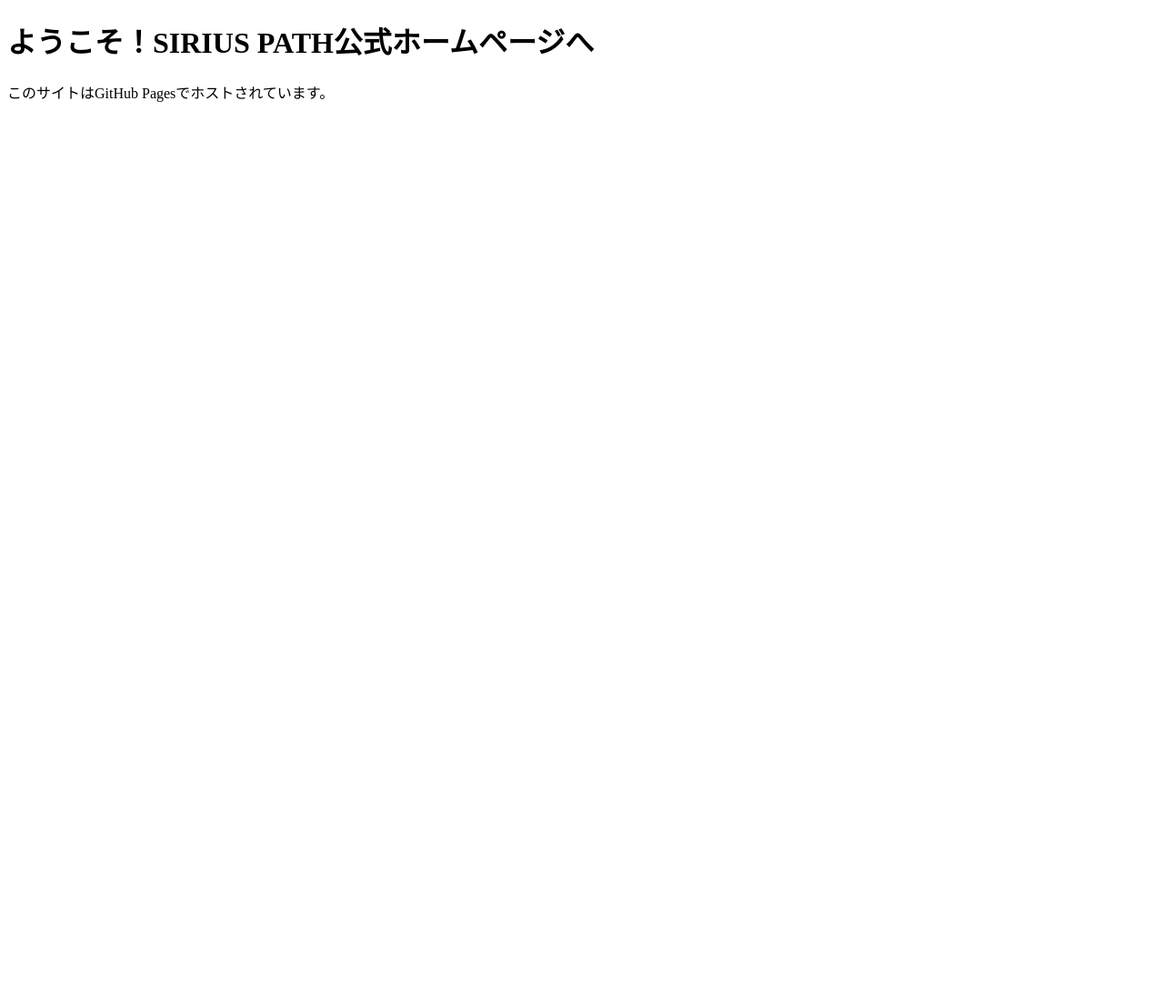
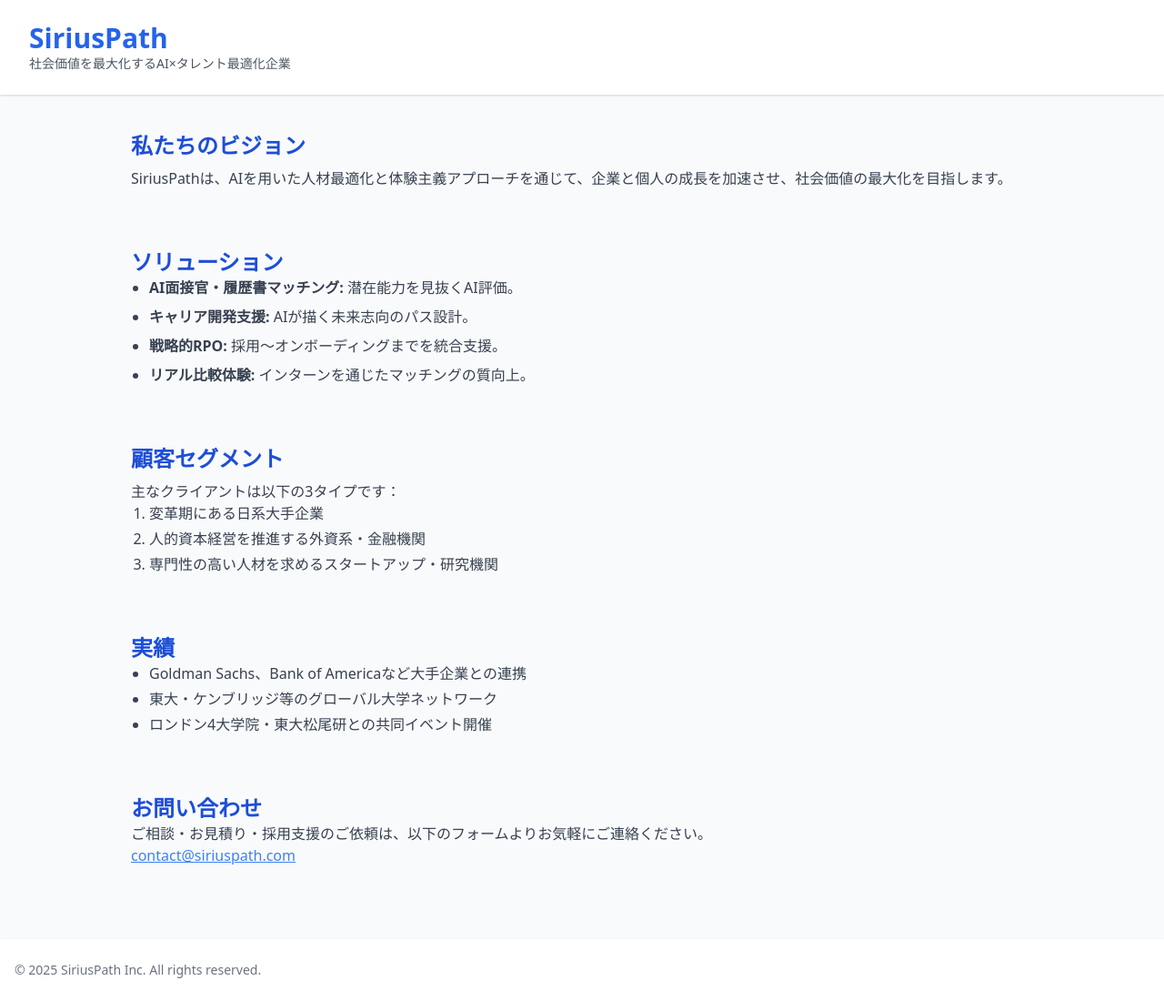
Before and after one commit to kasumi7777/kasumi7777-.github.io, a plain HTML site: page index.html in a window 1280 px wide. Shown: the whole page at 91% size. Before the commit the page ends 800 px from the top, so only its background shows below. Drawn offline with nearby package versions, Linux system fonts and the light colour scheme.

Commit message:
index.html を更新

```diff
--- a/index.html
+++ b/index.html
@@ -1,11 +1,68 @@
 <!DOCTYPE html>
 <html lang="ja">
 <head>
-  <meta charset="UTF-8">
-  <title>SIRIUS PATH公式サイト</title>
+  <meta charset="UTF-8" />
+  <meta name="viewport" content="width=device-width, initial-scale=1.0" />
+  <title>SiriusPath | AI×人材最適化の未来へ</title>
+  <meta name="description" content="AIと人材戦略を融合した統合型ソリューションで、企業と個人の持続的成長を実現するSiriusPathの公式サイト。" />
+  <link rel="stylesheet" href="https://cdn.jsdelivr.net/npm/tailwindcss@2.2.19/dist/tailwind.min.css" />
 </head>
-<body>
-  <h1>ようこそ！SIRIUS PATH公式ホームページへ</h1>
-  <p>このサイトはGitHub Pagesでホストされています。</p>
+<body class="bg-gray-50 text-gray-800">
+  <header class="bg-white shadow">
+    <div class="max-w-7xl mx-auto py-6 px-4 sm:px-6 lg:px-8">
+      <h1 class="text-3xl font-bold text-blue-600">SiriusPath</h1>
+      <p class="text-sm text-gray-600">社会価値を最大化するAI×タレント最適化企業</p>
+    </div>
+  </header>
+
+  <main class="max-w-5xl mx-auto px-4 py-10 space-y-16">
+    <section>
+      <h2 class="text-2xl font-bold text-blue-700">私たちのビジョン</h2>
+      <p class="mt-2 text-gray-700">
+        SiriusPathは、AIを用いた人材最適化と体験主義アプローチを通じて、企業と個人の成長を加速させ、社会価値の最大化を目指します。
+      </p>
+    </section>
+
+    <section>
+      <h2 class="text-2xl font-bold text-blue-700">ソリューション</h2>
+      <ul class="list-disc pl-5 text-gray-700 space-y-2">
+        <li><strong>AI面接官・履歴書マッチング:</strong> 潜在能力を見抜くAI評価。</li>
+        <li><strong>キャリア開発支援:</strong> AIが描く未来志向のパス設計。</li>
+        <li><strong>戦略的RPO:</strong> 採用〜オンボーディングまでを統合支援。</li>
+        <li><strong>リアル比較体験:</strong> インターンを通じたマッチングの質向上。</li>
+      </ul>
+    </section>
+
+    <section>
+      <h2 class="text-2xl font-bold text-blue-700">顧客セグメント</h2>
+      <p class="text-gray-700 mt-2">主なクライアントは以下の3タイプです：</p>
+      <ol class="list-decimal pl-5 text-gray-700 space-y-1">
+        <li>変革期にある日系大手企業</li>
+        <li>人的資本経営を推進する外資系・金融機関</li>
+        <li>専門性の高い人材を求めるスタートアップ・研究機関</li>
+      </ol>
+    </section>
+
+    <section>
+      <h2 class="text-2xl font-bold text-blue-700">実績</h2>
+      <ul class="list-disc pl-5 text-gray-700 space-y-1">
+        <li>Goldman Sachs、Bank of Americaなど大手企業との連携</li>
+        <li>東大・ケンブリッジ等のグローバル大学ネットワーク</li>
+        <li>ロンドン4大学院・東大松尾研との共同イベント開催</li>
+      </ul>
+    </section>
+
+    <section>
+      <h2 class="text-2xl font-bold text-blue-700">お問い合わせ</h2>
+      <p class="text-gray-700">ご相談・お見積り・採用支援のご依頼は、以下のフォームよりお気軽にご連絡ください。</p>
+      <a href="mailto:contact@siriuspath.com" class="text-blue-500 underline">contact@siriuspath.com</a>
+    </section>
+  </main>
+
+  <footer class="bg-white shadow mt-10">
+    <div class="max-w-7xl mx-auto py-6 px-4 text-sm text-gray-500">
+      © 2025 SiriusPath Inc. All rights reserved.
+    </div>
+  </footer>
 </body>
 </html>
```
